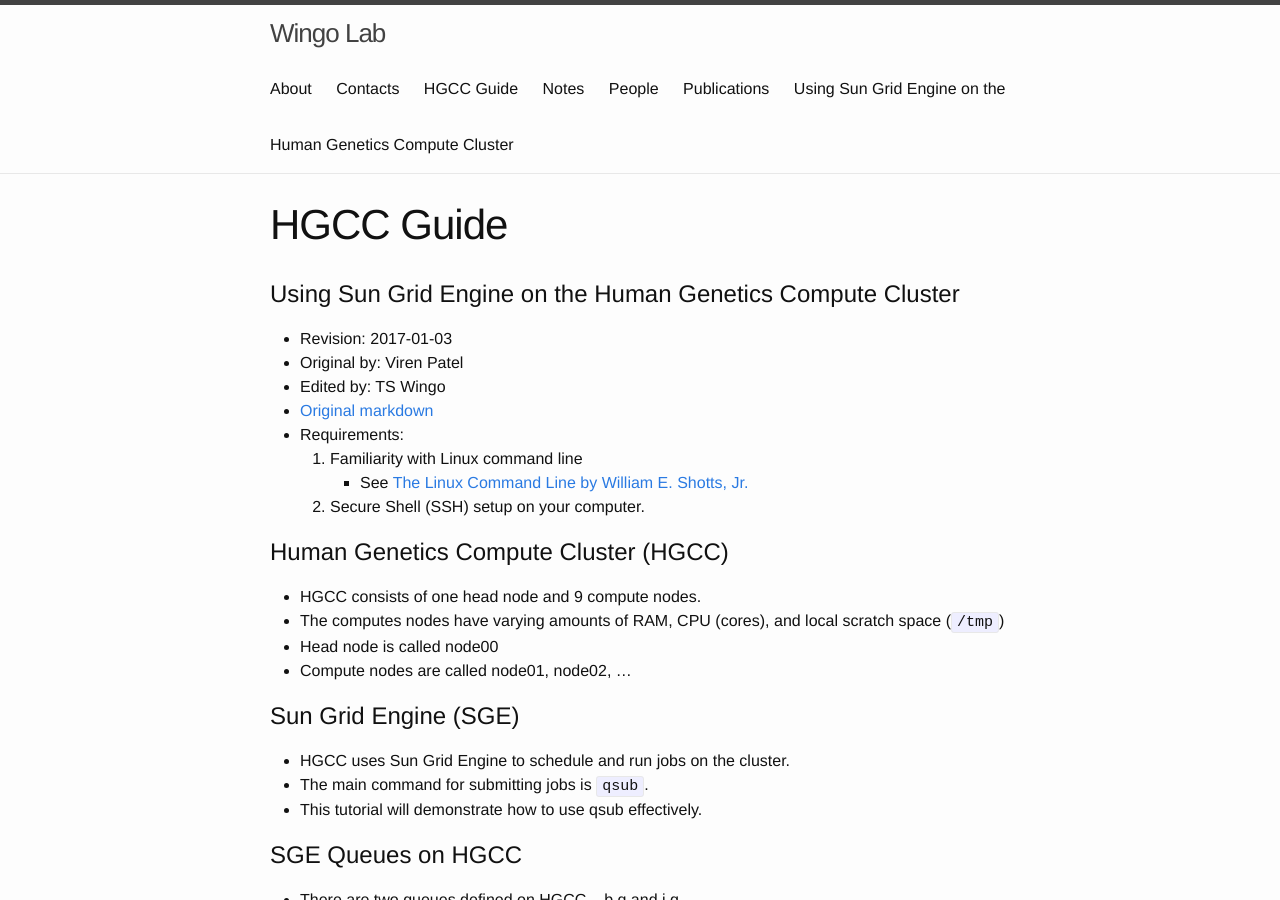
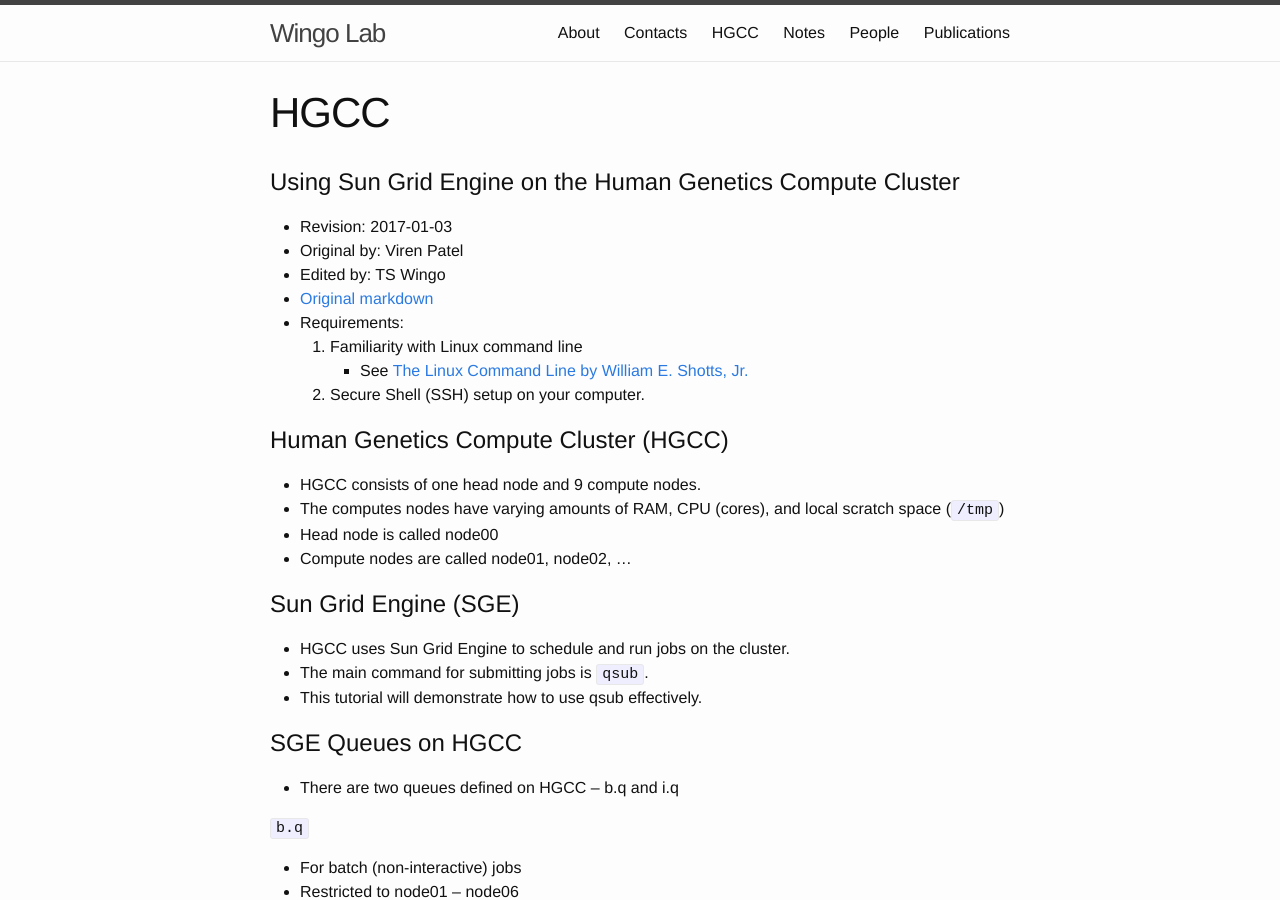
Before and after one commit to wingolab/wingolab.github.io, a Jekyll site: the page built from hgcc.md, in a window 1280 px wide and 900 px high. Built offline with Jekyll 4.4.1, drawn with Linux system fonts in a browser that asks for light colours.

Commit message:
minor fix

````diff
--- a/_config.yml
+++ b/_config.yml
@@ -10,7 +10,7 @@ description: > # this means to ignore newlines until "baseurl:"
 baseurl: "" # the subpath of your site, e.g. /blog/
 url: "http://wingolab.org" # the base hostname & protocol for your site
 
-twitter_username: wingolab
+#twitter_username: wingolab
 github_username: wingolab
 gaaccount: ''
 
@@ -24,3 +24,4 @@ theme: minima
 exclude:
 - README.md
 - LICENSE
+- hgcc/sgeOnHgcc.md
--- a/hgcc.md
+++ b/hgcc.md
@@ -1,6 +1,6 @@
 ---
 layout: page
-title: HGCC Guide
+title: HGCC
 permalink: /hgcc/
 ---
 
@@ -34,6 +34,7 @@ permalink: /hgcc/
 - There are two queues defined on HGCC – b.q and i.q
 
 `b.q`
+
 - For batch (non-interactive) jobs
 - Restricted to node01 – node06
 - Job defaults: *1 core / 8GB RAM*
@@ -45,6 +46,7 @@ permalink: /hgcc/
   slide on requesting additional resources).
 
 `i.q`
+
   - For interactive jobs, e.g. to run program with a GUI, or requiring command
   line access
   - Restricted to node07 – node09
@@ -97,6 +99,7 @@ run on a compute node.
 # Strategy:  Use Modules
 
 - Commands (square brackets indicate optional information)
+
 ```
 module avail                    # Display available modules
 module load <name[/version]\>   # Load a module
@@ -109,6 +112,7 @@ module purge                    # Unload all loaded modules
 
 1. Create a folder to hold all files related to the task/project
  - Recommended folder structure
+
 ```
 ${HOME}/project
 ${HOME}/project/data
````
